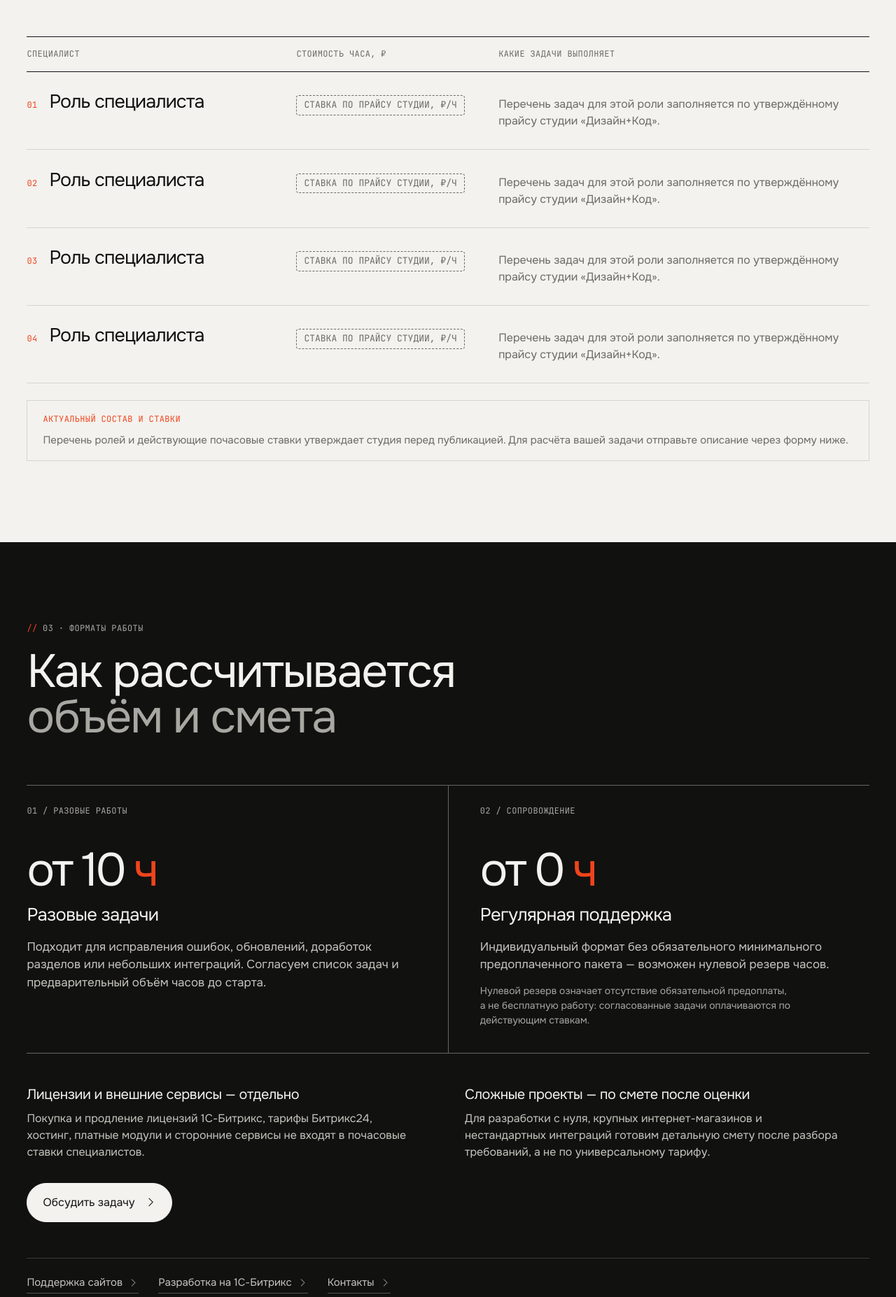
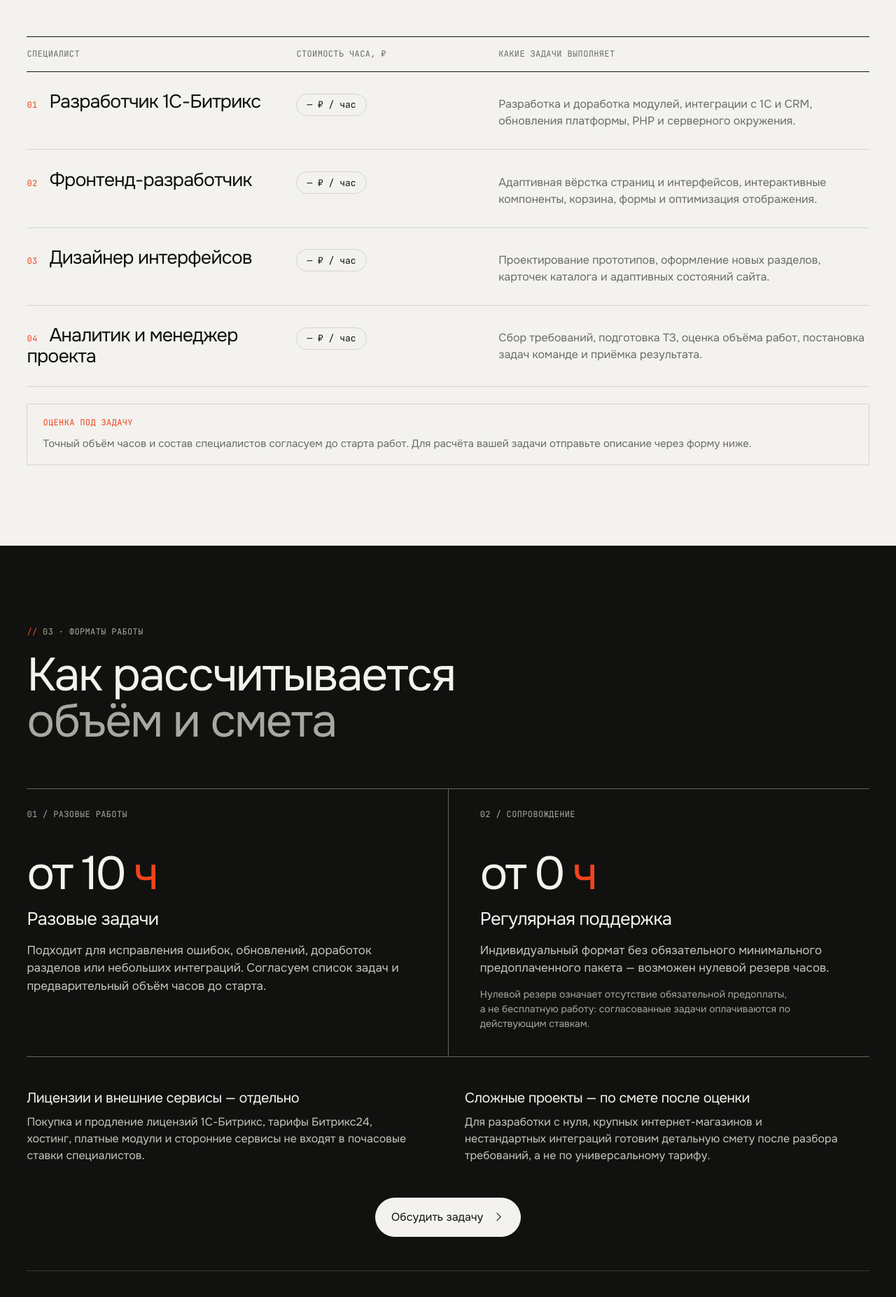
Before and after one commit to Ivanweb1/designcodes, a plain HTML site: page prices/index.html in a window 1280 px wide. Shown: the part 935-2789 px from the top of the page at 70% size. Drawn offline with Linux system fonts and the light colour scheme.

Commit message:
Prices: replace dashed rate slots with finished table, fix mobile H1, center CTA and pills

```diff
--- a/prices/index.html
+++ b/prices/index.html
@@ -268,14 +268,13 @@
     width: 24%;
     color: var(--ink);
   }
-  .rate-price .placeholder-badge {
-    display: inline-block;
-    padding: 4px 10px;
-    border: 1px dashed var(--muted);
-    border-radius: 4px;
-    font-size: 13px;
-    color: var(--muted);
-    text-transform: uppercase;
+  .rate-price .rate-badge {
+    display: inline-flex; align-items: center;
+    height: 32px; padding: 0 14px;
+    border: 1px solid var(--line);
+    border-radius: 999px;
+    font-size: 13px; line-height: 1;
+    color: var(--ink);
   }
   .rate-tasks {
     color: var(--muted);
@@ -347,23 +346,24 @@
   }
   .term-item p { margin: 0; font-size: 16px; line-height: 1.5; color: #c6c4bd; max-width: 34em; }
 
-  .svc-button-light { margin-top: 32px; background: var(--bg); border-color: var(--bg); color: var(--ink); }
+  .rates-foot { display: flex; justify-content: center; margin-top: clamp(32px, 4vw, 48px); }
+  .svc-button-light { background: var(--bg); border-color: var(--bg); color: var(--ink); }
   .svc-button-light:hover { background: var(--accent); border-color: var(--accent); color: #fff; }
 
   .svc-related {
-    display: flex; flex-wrap: wrap; gap: 12px 28px;
-    margin-top: clamp(36px, 4vw, 56px);
-    padding-top: 24px;
+    display: flex; flex-wrap: wrap; justify-content: center; gap: 12px;
+    margin-top: clamp(32px, 4vw, 48px);
+    padding-top: clamp(28px, 3.5vw, 40px);
     border-top: 1px solid rgba(243,242,238,.18);
   }
   .svc-related a {
-    display: inline-flex; align-items: center; gap: 8px;
-    font-size: 15px; color: #c6c4bd;
-    border-bottom: 1px solid rgba(243,242,238,.3);
-    padding-bottom: 4px;
-    transition: color .2s, border-color .2s;
+    display: inline-flex; align-items: center; gap: 10px;
+    min-height: 48px; padding: 0 22px;
+    font-size: 15px; color: var(--bg);
+    border: 1px solid rgba(243,242,238,.35); border-radius: 100px;
+    transition: background .2s, color .2s, border-color .2s;
   }
-  .svc-related a:hover { color: var(--accent); border-color: var(--accent); }
+  .svc-related a:hover { background: var(--bg); color: var(--ink); border-color: var(--bg); }
 
   /* ---------- 04 Частые вопросы ---------- */
   .svc-faq-list { border-top: 1px solid var(--ink); }
@@ -492,9 +492,12 @@
     }
   }
   @media (max-width: 680px) {
-    .svc-hero h1 { font-size: clamp(36px, 10.5vw, 64px); }
+    .svc-hero h1 { font-size: clamp(32px, 9.4vw, 60px); }
     .svc-hero h1 br { display: none; }
     .svc-hero-bottom { grid-template-columns: 1fr; }
+    .svc-related { flex-direction: column; gap: 0; padding-top: 0; margin-top: 28px; }
+    .svc-related a { width: 100%; justify-content: space-between; min-height: 52px; padding: 0; border: 0; border-bottom: 1px solid rgba(243,242,238,.18); border-radius: 0; }
+    .svc-related a:hover { background: none; color: var(--accent); border-color: var(--accent); }
     .contact { padding-top: 56px; }
     .big-mail { font-size: 9.4vw; }
     .form-grid { grid-template-columns: 1fr; }
@@ -627,7 +630,7 @@
   <!-- 01 · Первый экран -->
   <section class="svc-hero" aria-labelledby="svc-title">
     <div class="svc-kicker mono"><span class="cm">//</span> 01 · Стоимость работ</div>
-    <h1 id="svc-title">Стоимость работ специалистов<br><span>«Дизайн+Код»</span></h1>
+    <h1 id="svc-title">Стоимость работ специалистов <br><span>«Дизайн+Код»</span></h1>
     <div class="svc-hero-bottom">
       <p class="svc-lead">Показываем актуальные почасовые ставки специалистов для разработки, доработок и поддержки сайтов. Объём работ и смета согласуются отдельно под задачу.</p>
       <div class="svc-hero-action">
@@ -641,12 +644,11 @@
   <section class="svc-section" aria-labelledby="rates-title">
     <div class="svc-section-head">
       <span class="mono"><span class="cm">//</span> 02 · Почасовые ставки</span>
-      <h2 id="rates-title">Ставки специалистов<br><span class="dim">по видам задач</span></h2>
+      <h2 id="rates-title">Ставки специалистов<br><span class="dim">по&nbsp;видам задач</span></h2>
       <p class="svc-section-lead">Стоимость часа зависит от специалиста. Лицензии 1С-Битрикс, Битрикс24 и сторонние сервисы не входят в почасовые ставки.</p>
     </div>
 
-    <!-- ВНИМАНИЕ (по ТЗ): перечень ролей и действующие ставки предоставляет заказчик; дизайнер не придумывает числа или состав команды.
-         Строки ниже — шаблон структуры таблицы; перед публикацией подставить утверждённый список ролей и ставок студии. -->
+    <!-- КОНТЕНТ: подставить актуальные ставки студии в ₽/ч (и при необходимости скорректировать состав ролей) -->
     <table class="rates-table" aria-label="Почасовые ставки специалистов">
       <thead>
         <tr>
@@ -657,31 +659,31 @@
       </thead>
       <tbody>
         <tr>
-          <td class="rate-role"><span class="idx mono">01</span>Роль специалиста</td>
-          <td class="rate-price"><span class="placeholder-badge">Ставка по прайсу студии, ₽/ч</span></td>
-          <td class="rate-tasks" data-label="Какие задачи выполняет">Перечень задач для этой роли заполняется по утверждённому прайсу студии «Дизайн+Код».</td>
+          <td class="rate-role"><span class="idx mono">01</span>Разработчик 1С-Битрикс</td>
+          <td class="rate-price"><span class="rate-badge">— ₽ / час</span></td>
+          <td class="rate-tasks" data-label="Какие задачи выполняет">Разработка и доработка модулей, интеграции с 1С и CRM, обновления платформы, PHP и серверного окружения.</td>
         </tr>
         <tr>
-          <td class="rate-role"><span class="idx mono">02</span>Роль специалиста</td>
-          <td class="rate-price"><span class="placeholder-badge">Ставка по прайсу студии, ₽/ч</span></td>
-          <td class="rate-tasks" data-label="Какие задачи выполняет">Перечень задач для этой роли заполняется по утверждённому прайсу студии «Дизайн+Код».</td>
+          <td class="rate-role"><span class="idx mono">02</span>Фронтенд-разработчик</td>
+          <td class="rate-price"><span class="rate-badge">— ₽ / час</span></td>
+          <td class="rate-tasks" data-label="Какие задачи выполняет">Адаптивная вёрстка страниц и интерфейсов, интерактивные компоненты, корзина, формы и оптимизация отображения.</td>
         </tr>
         <tr>
-          <td class="rate-role"><span class="idx mono">03</span>Роль специалиста</td>
-          <td class="rate-price"><span class="placeholder-badge">Ставка по прайсу студии, ₽/ч</span></td>
-          <td class="rate-tasks" data-label="Какие задачи выполняет">Перечень задач для этой роли заполняется по утверждённому прайсу студии «Дизайн+Код».</td>
+          <td class="rate-role"><span class="idx mono">03</span>Дизайнер интерфейсов</td>
+          <td class="rate-price"><span class="rate-badge">— ₽ / час</span></td>
+          <td class="rate-tasks" data-label="Какие задачи выполняет">Проектирование прототипов, оформление новых разделов, карточек каталога и адаптивных состояний сайта.</td>
         </tr>
         <tr>
-          <td class="rate-role"><span class="idx mono">04</span>Роль специалиста</td>
-          <td class="rate-price"><span class="placeholder-badge">Ставка по прайсу студии, ₽/ч</span></td>
-          <td class="rate-tasks" data-label="Какие задачи выполняет">Перечень задач для этой роли заполняется по утверждённому прайсу студии «Дизайн+Код».</td>
+          <td class="rate-role"><span class="idx mono">04</span>Аналитик и менеджер проекта</td>
+          <td class="rate-price"><span class="rate-badge">— ₽ / час</span></td>
+          <td class="rate-tasks" data-label="Какие задачи выполняет">Сбор требований, подготовка ТЗ, оценка объёма работ, постановка задач команде и приёмка результата.</td>
         </tr>
       </tbody>
     </table>
 
     <div class="rates-disclaimer">
-      <span class="mono">Актуальный состав и ставки</span>
-      <span>Перечень ролей и действующие почасовые ставки утверждает студия перед публикацией. Для расчёта вашей задачи отправьте описание через форму ниже.</span>
+      <span class="mono">Оценка под задачу</span>
+      <span>Точный объём часов и состав специалистов согласуем до старта работ. Для расчёта вашей задачи отправьте описание через форму ниже.</span>
     </div>
   </section>
 
@@ -689,7 +691,7 @@
   <section class="svc-price" aria-labelledby="formats-title">
     <div class="svc-section-head">
       <span class="mono"><span class="cm">//</span> 03 · Форматы работы</span>
-      <h2 id="formats-title">Как рассчитывается<br><span class="dim">объём и смета</span></h2>
+      <h2 id="formats-title">Как рассчитывается<br><span class="dim">объём и&nbsp;смета</span></h2>
     </div>
     <div class="formats-grid">
       <article class="format-col">
@@ -718,7 +720,9 @@
       </div>
     </div>
 
-    <a class="svc-button svc-button-light" href="#form" data-discuss="Запрос оценки стоимости задачи">Обсудить задачу <svg class="ico" aria-hidden="true"><use href="#i-arrow"/></svg></a>
+    <div class="rates-foot">
+      <a class="svc-button svc-button-light" href="#form" data-discuss="Запрос оценки стоимости задачи">Обсудить задачу <svg class="ico" aria-hidden="true"><use href="#i-arrow"/></svg></a>
+    </div>
 
     <div class="svc-related">
       <a href="../services/support/">Поддержка сайтов <svg class="ico" aria-hidden="true"><use href="#i-arrow"/></svg></a>
```
